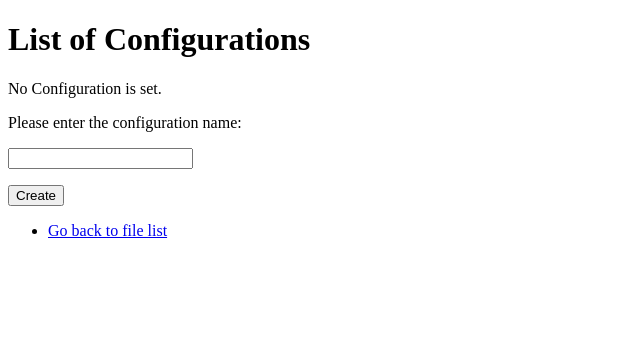
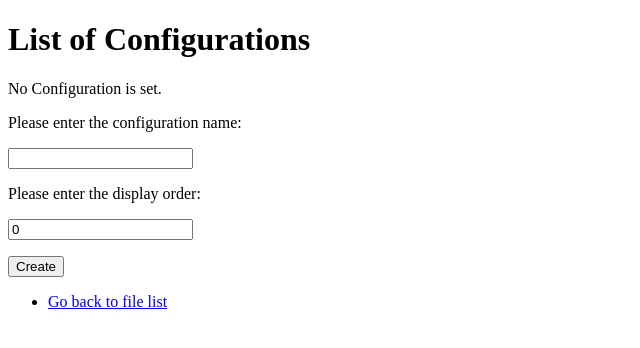
Before and after one commit to bavc/signalserver, a Django app: page /operations/ in a window 1280 px wide. Shown: the top 348 px of the page, without its empty margins (0-640 px from the left). Run offline with Django 3.2, Linux system fonts and the light colour scheme; data that the repository does not hold is empty.

Commit message:
Adding display_order handling for both config and operation

```diff
--- a/fileuploads/forms.py
+++ b/fileuploads/forms.py
@@ -14,7 +14,7 @@ class UploadFileForm(forms.Form):
 def get_configurations():
     config_dic = {}
 
-    cons = Configuration.objects.all()
+    cons = Configuration.objects.all().order_by('display_order')
     for con in cons:
         con_id = con.id
         con_name = con.configuration_name
--- a/operations/forms.py
+++ b/operations/forms.py
@@ -75,6 +75,9 @@ class ConfigForm(forms.Form):
     config_name = forms.CharField(
         label='Please enter the configuration name'
     )
+    display_order = forms.IntegerField(
+        label='Please enter the display order', initial=0
+    )
 
 
 class OperationForm(forms.Form):
@@ -87,5 +90,5 @@ class OperationForm(forms.Form):
         label='Please enter the cut off number', initial=0
     )
     display_order = forms.IntegerField(
-        label='Please the display order', initial=0
+        label='Please enter the display order', initial=0
     )
--- a/operations/models.py
+++ b/operations/models.py
@@ -67,6 +67,7 @@ OPERATIONS = (
 class Configuration(models.Model):
     configuration_name = models.CharField(max_length=200, unique=True)
     creation_time = models.DateTimeField(auto_now_add=True)
+    display_order = models.IntegerField(default=0)
 
 
 class Operation(models.Model):
--- a/operations/templates/operations/index.html
+++ b/operations/templates/operations/index.html
@@ -23,8 +23,8 @@
         <ul>
         {% for config in configurations %}
             <li><a href="show/{{ config.configuration_name }}">{{ config.configuration_name }}</a>
-                Createtion time{{config.creation_date}} </li>
-                <a href="delete-config/{{config.configuration_name}}">Delete</a>
+                Createtion time  {{config.creation_time}}
+                <a href="delete-config/{{config.configuration_name}}">Delete</a></li>
         {% endfor %}
         </ul>
     {% else %}
@@ -39,6 +39,12 @@
                 {{ form.config_name.errors }}
                 {{ form.config_name }}
             </p>
+             <p>{{ form.non_field_errors }}</p>
+            <p>{{ form.display_order.label_tag }} {{ form.display_order.help_text }}</p>
+            <p>
+                {{ form.display_order.errors }}
+                {{ form.display_order }}
+            </p>
             <p><input type="submit" value="Create" /></p>
         </form>
         <ul>
--- a/operations/templates/operations/show.html
+++ b/operations/templates/operations/show.html
@@ -2,7 +2,7 @@
 
 {% if error_message %}<p><strong>{{ error_message }}</strong></p>{% endif %}
 
-{% for choice in configuration.operation_set.all %}
+{% for choice in operation %}
     <input type="radio" name="choice" id="choice{{ forloop.counter }}" value="{{ choice.id }}" />
     <label for="choice{{ forloop.counter }}">{{ choice.get_signal_name_display }}
     {{ choice.get_second_signal_name_display }}
--- a/operations/views.py
+++ b/operations/views.py
@@ -24,8 +24,11 @@ def index(request):
     if request.method == 'POST':
         form = ConfigForm(request.POST)
         config_name = request.POST['config_name']
+        display_order = request.POST['display_order']
         if form.is_valid():
-            new_configuration = Configuration(configuration_name=config_name)
+            new_configuration = Configuration(
+                configuration_name=config_name,
+                display_order=display_order)
             new_configuration.save()
             return HttpResponseRedirect(
                 reverse('operations:index'))
@@ -34,7 +37,7 @@ def index(request):
         form = ConfigForm()  # A empty, unbound form
 
     # Load documents for the list page
-    configurations = Configuration.objects.all()
+    configurations = Configuration.objects.order_by('display_order')
 
     # Render list page with the documents and the form
     return render(request, 'operations/index.html',
@@ -59,6 +62,7 @@ def delete_op(request, op_id, config_name):
 
 def show(request, config_name):
     configuration = Configuration.objects.get(configuration_name=config_name)
+
     if request.method == 'POST':
         form = OperationForm(request.POST)
         cutoff_num = request.POST['cutoff_number']
@@ -79,11 +83,14 @@ def show(request, config_name):
             #    reverse('operations:show'))
 
     #else:
+    operation = Operation.objects.filter(
+        configuration=configuration).order_by('display_order')
     form = OperationForm()  # A empty, unbound form
     #response = "resuot of configured operations %s."
     #return HttpResponse(response % config_name)
     return render(request, 'operations/show.html',
-                  {'configuration': configuration, 'form': form})
+                  {'configuration': configuration,
+                   'form': form, 'operation': operation})
 
 
 def results(request, configuration_id):
```
Also changed, not shown: fileuploads/migrations/0016_attachment.py (added), fileuploads/migrations/0017_delete_attachment.py (added), operations/migrations/0015_configuration_display_order.py (added).
